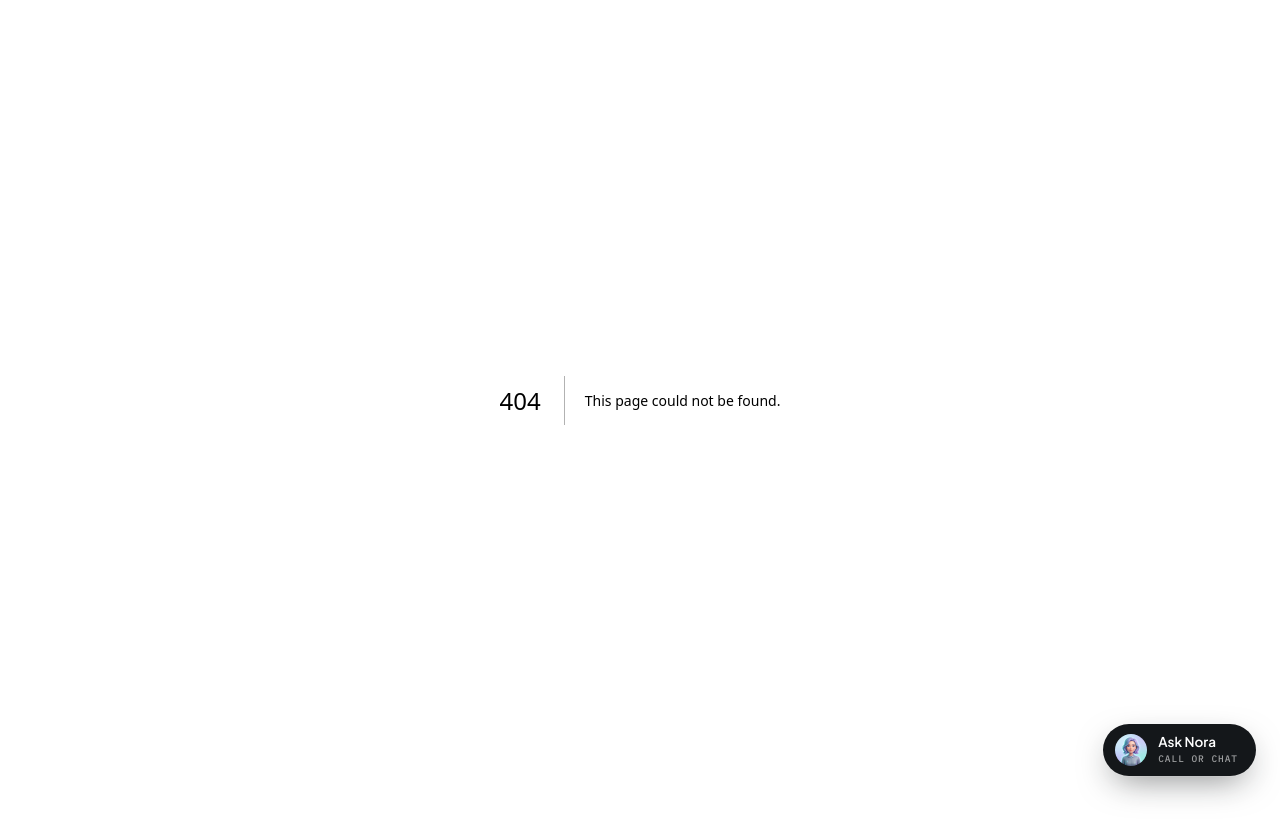
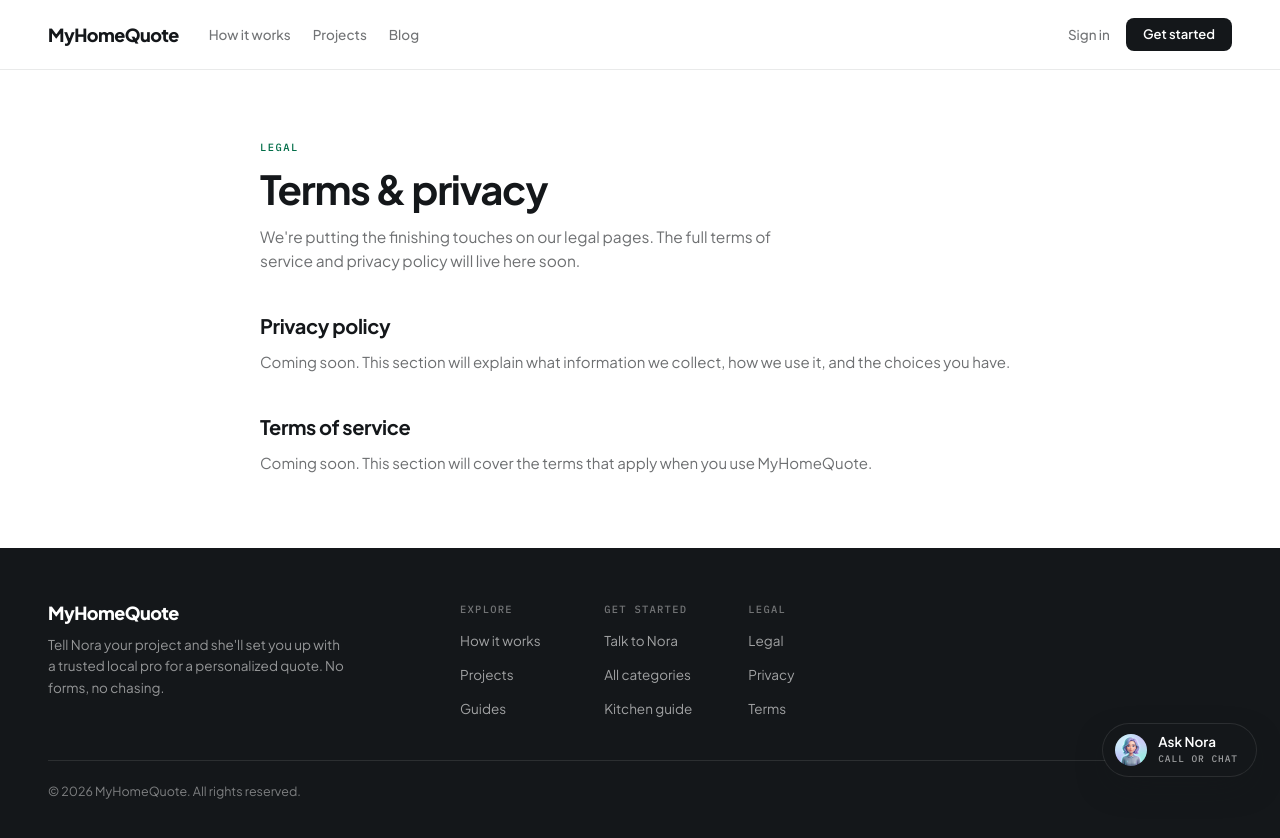
Before and after one commit to kethrin07/HomeCrew, a Next.js app: page /legal in a window 1280 px wide. Before the commit this address had no page. Shown: the top 838 px of the page. Before the commit the page ends 800 px from the top, so only its background shows below. Built offline with nearby package versions, Linux system fonts and the light colour scheme.

Commit message:
added footer and modified bottom cta

```diff
--- a/app/categories/page.tsx
+++ b/app/categories/page.tsx
@@ -1,8 +1,8 @@
-import Link from "next/link";
 import type { Metadata } from "next";
 import { Header } from "@/components/Header";
 import { Footer } from "@/components/Footer";
 import { JsonLd } from "@/components/JsonLd";
+import { AskNora } from "@/components/AskNora";
 import { CATEGORY_GROUPS } from "@/lib/categories";
 
 const SITE_URL = "https://homecrew.com";
@@ -60,10 +60,11 @@ export default function CategoriesPage() {
                 </div>
                 <div className="grid grid-cols-2 gap-[12px] sm:grid-cols-3 lg:grid-cols-4">
                   {group.items.map((item) => (
-                    <Link
+                    <AskNora
                       key={item.name}
-                      href={`/nora?q=${encodeURIComponent(item.name)}`}
-                      className="group flex items-center gap-3 rounded-xl border border-line px-4 py-[15px] transition-shadow hover:shadow-card"
+                      seed={item.name}
+                      ariaLabel={`Ask Nora about ${item.name}`}
+                      className="group flex w-full items-center gap-3 rounded-xl border border-line px-4 py-[15px] text-left transition-shadow hover:shadow-card"
                     >
                       <span
                         aria-hidden="true"
@@ -77,7 +78,7 @@ export default function CategoriesPage() {
                       <span className="font-mono text-[13px] leading-none text-ink/30 transition-colors group-hover:text-accent-link">
                         →
                       </span>
-                    </Link>
+                    </AskNora>
                   ))}
                 </div>
               </div>
@@ -89,12 +90,11 @@ export default function CategoriesPage() {
               Tell Nora what you&apos;re dreaming up and she&apos;ll take it from
               there, with no forms and no call list.
             </div>
-            <Link
-              href="/nora"
+            <AskNora
               className="w-full flex-none rounded-[10px] bg-accent px-[22px] py-[14px] text-center text-[14.5px] font-semibold leading-[1.2] text-white hover:text-white sm:w-auto"
             >
               Start with Nora
-            </Link>
+            </AskNora>
           </div>
         </div>
       </section>
--- a/app/guides/kitchen-30k/page.tsx
+++ b/app/guides/kitchen-30k/page.tsx
@@ -2,6 +2,7 @@ import Link from "next/link";
 import type { Metadata } from "next";
 import { Placeholder } from "@/components/Placeholder";
 import { JsonLd } from "@/components/JsonLd";
+import { AskNora } from "@/components/AskNora";
 
 const SITE_URL = "https://homecrew.com";
 const GUIDE_PATH = "/guides/kitchen-30k";
@@ -67,12 +68,11 @@ export default function GuidePage() {
         <Link href="/" className="text-[17px] font-extrabold leading-none tracking-[-.03em] text-ink hover:text-ink">
           MyHomeQuote <span className="font-medium text-ink/45">Guides</span>
         </Link>
-        <Link
-          href="/nora"
+        <AskNora
           className="rounded-lg bg-ink px-[15px] py-[9px] text-[12.5px] font-semibold leading-none text-white hover:text-white"
         >
           Get matched
-        </Link>
+        </AskNora>
       </header>
 
       {/* Reading progress */}
@@ -193,12 +193,11 @@ export default function GuidePage() {
                 Nora will price it around your home and ZIP, never a national average.
               </div>
             </div>
-            <Link
-              href="/nora"
+            <AskNora
               className="w-full flex-none rounded-[9px] bg-white px-5 py-[13px] text-center text-[13.5px] font-semibold leading-none text-ink hover:text-ink sm:w-auto"
             >
               Ask Nora
-            </Link>
+            </AskNora>
           </div>
 
           {/* Keep reading */}
--- /dev/null
+++ b/app/legal/page.tsx
@@ -0,0 +1,59 @@
+import type { Metadata } from "next";
+import { Header } from "@/components/Header";
+import { Footer } from "@/components/Footer";
+
+export const metadata: Metadata = {
+  title: "Legal",
+  description:
+    "MyHomeQuote's terms of service and privacy policy. Full content coming soon.",
+  // Placeholder for now, so keep it out of search until the real content lands.
+  robots: { index: false, follow: true },
+  alternates: { canonical: "/legal" },
+};
+
+export default function LegalPage() {
+  return (
+    <main className="w-full bg-white">
+      <Header />
+
+      <section className="px-5 py-14 sm:px-8 sm:py-[72px] lg:px-12">
+        <div className="mx-auto flex w-full max-w-[760px] flex-col gap-10">
+          <div className="flex flex-col gap-[14px]">
+            <div className="font-mono text-[10.5px] font-medium uppercase leading-none tracking-[.14em] text-accent-link">
+              Legal
+            </div>
+            <h1 className="balance m-0 text-[30px] font-bold leading-[1.1] tracking-[-.032em] text-ink sm:text-[40px]">
+              Terms &amp; privacy
+            </h1>
+            <p className="pretty m-0 max-w-[520px] text-[15.5px] font-normal leading-[1.6] text-ink/[.62]">
+              We&apos;re putting the finishing touches on our legal pages. The full
+              terms of service and privacy policy will live here soon.
+            </p>
+          </div>
+
+          <div id="privacy" className="flex scroll-mt-24 flex-col gap-3">
+            <h2 className="m-0 text-[20px] font-bold leading-[1.2] tracking-[-.02em] text-ink">
+              Privacy policy
+            </h2>
+            <p className="m-0 text-[15px] font-normal leading-[1.65] text-ink/[.62]">
+              Coming soon. This section will explain what information we collect,
+              how we use it, and the choices you have.
+            </p>
+          </div>
+
+          <div id="terms" className="flex scroll-mt-24 flex-col gap-3">
+            <h2 className="m-0 text-[20px] font-bold leading-[1.2] tracking-[-.02em] text-ink">
+              Terms of service
+            </h2>
+            <p className="m-0 text-[15px] font-normal leading-[1.65] text-ink/[.62]">
+              Coming soon. This section will cover the terms that apply when you
+              use MyHomeQuote.
+            </p>
+          </div>
+        </div>
+      </section>
+
+      <Footer />
+    </main>
+  );
+}
--- a/app/nora/page.tsx
+++ b/app/nora/page.tsx
@@ -1,28 +1,14 @@
-import type { Metadata } from "next";
-import { Header } from "@/components/Header";
-import { NoraFlow } from "@/components/nora/NoraFlow";
+import { redirect } from "next/navigation";
 
-export const metadata: Metadata = {
-  title: "Nora · MyHomeQuote",
-  description:
-    "Nora collects the details and hands you to a real expert who calls you back with a personalized quote.",
-};
-
-export default async function NoraPage({
-  searchParams,
-}: {
-  searchParams: Promise<{ q?: string }>;
-}) {
-  const { q } = await searchParams;
-
-  return (
-    <main className="min-h-screen bg-canvas">
-      <div className="mx-auto max-w-[1180px] bg-white sm:mt-8 sm:rounded-t-[10px] sm:border sm:border-b-0 sm:border-line">
-        <Header />
-      </div>
-      <div className="mx-auto max-w-[1180px] bg-surface sm:rounded-b-[10px] sm:border sm:border-t-0 sm:border-line sm:shadow-card">
-        <NoraFlow seed={q} />
-      </div>
-    </main>
-  );
+/**
+ * The dedicated /nora page has been removed in favour of the always-available
+ * floating chat widget (components/NoraChat.tsx). Visiting /nora sends people
+ * home; entry points across the site open the widget instead.
+ *
+ * The full three-panel intake design is preserved for reference in
+ * components/nora/NoraFlow.tsx (currently unused). Restore this page by
+ * rendering <NoraFlow /> here if the standalone experience is ever wanted again.
+ */
+export default function NoraPage() {
+  redirect("/");
 }
--- a/app/page.tsx
+++ b/app/page.tsx
@@ -5,6 +5,7 @@ import { Footer } from "@/components/Footer";
 import { Placeholder } from "@/components/Placeholder";
 import { NoraComposer } from "@/components/NoraComposer";
 import { BeforeAfter } from "@/components/BeforeAfter";
+import { AskNora } from "@/components/AskNora";
 
 const STEPS = [
   {
@@ -175,12 +176,11 @@ export default function HomePage() {
               Pick a time that suits you and get a written quote, with zero pressure
               to commit until you&apos;re good and ready.
             </div>
-            <Link
-              href="/nora"
+            <AskNora
               className="w-full flex-none rounded-[10px] bg-accent px-[22px] py-[14px] text-center text-[14.5px] font-semibold leading-[1.2] text-white hover:text-white sm:w-auto"
             >
               Start with Nora
-            </Link>
+            </AskNora>
           </div>
         </div>
       </section>
@@ -200,10 +200,11 @@ export default function HomePage() {
           </div>
           <div className="grid grid-cols-2 gap-[14px] lg:grid-cols-4">
             {CATEGORIES.map((c) => (
-              <Link
-                href="/nora"
+              <AskNora
                 key={c.name}
-                className="overflow-hidden rounded-xl border border-line transition-shadow hover:shadow-card"
+                seed={c.name}
+                ariaLabel={`Ask Nora about ${c.name}`}
+                className="block w-full overflow-hidden rounded-xl border border-line text-left transition-shadow hover:shadow-card"
               >
                 <Placeholder src={c.img} alt={c.name} className="h-[132px]" />
                 <div className="px-4 py-[14px]">
@@ -211,7 +212,7 @@ export default function HomePage() {
                     {c.name}
                   </div>
                 </div>
-              </Link>
+              </AskNora>
             ))}
           </div>
         </div>
@@ -324,31 +325,61 @@ export default function HomePage() {
         </div>
       </section>
 
-      {/* Dark CTA */}
-      <section className="bg-ink px-5 py-14 sm:px-8 sm:py-[56px] lg:px-12">
-        <div className="mx-auto flex w-full max-w-[1200px] flex-col items-start justify-between gap-8 sm:flex-row sm:items-center sm:gap-10">
-          <div className="flex flex-col gap-3">
-            <h2 className="m-0 max-w-[520px] text-[27px] font-bold leading-[1.12] tracking-[-.03em] text-white sm:text-[34px]">
+      {/* Bottom CTA */}
+      <section className="bg-white px-5 pb-12 pt-12 sm:px-8 sm:pb-14 sm:pt-14 lg:px-12 lg:pt-20">
+        <div className="mx-auto w-full max-w-[1200px]">
+          <div className="relative rounded-[24px] bg-canvas shadow-[0_18px_55px_-12px_rgba(20,23,26,0.45)]">
+            <div className="grid grid-cols-1 lg:grid-cols-2">
+              {/* Copy */}
+              <div className="flex flex-col gap-4 px-7 py-8 sm:px-12 sm:py-10 lg:py-12">
+                <div className="font-mono text-[10.5px] font-medium uppercase leading-none tracking-[.14em] text-accent-link">
+                  Ready when you are
+                </div>
+                <h2 className="balance m-0 max-w-[420px] text-[27px] font-bold leading-[1.12] tracking-[-.03em] text-ink sm:text-[34px]">
                   Still just dreaming about it? Come say hi.
                 </h2>
-            <p className="m-0 max-w-[440px] text-[15px] font-normal leading-[1.6] text-white/[.66]">
+                <p className="pretty m-0 max-w-[400px] text-[15px] font-normal leading-[1.6] text-ink/[.62]">
                   Nora will happily help you scope it and price it, then leave you be
                   until you&apos;re ready. No pressure, ever.
                 </p>
-          </div>
-          <div className="flex w-full flex-col gap-[10px] sm:w-auto sm:flex-none sm:flex-row">
-            <Link
-              href="/nora"
-              className="rounded-[10px] bg-white px-[22px] py-[15px] text-center text-[14.5px] font-semibold leading-none text-ink hover:text-ink"
+                <div className="mt-1 flex flex-col gap-[10px] sm:flex-row">
+                  <AskNora
+                    className="inline-flex items-center justify-center gap-2 rounded-full bg-accent px-[24px] py-[14px] text-[14.5px] font-semibold leading-none text-white transition-transform hover:scale-[1.02] hover:text-white"
                   >
                     Start a chat
-            </Link>
-            <Link
-              href="/nora"
-              className="rounded-[10px] border border-white/[.28] bg-transparent px-[22px] py-[15px] text-center text-[14.5px] font-semibold leading-none text-white hover:text-white"
+                    <span aria-hidden="true">→</span>
+                  </AskNora>
+                  <AskNora
+                    mode="home"
+                    className="inline-flex items-center justify-center rounded-full border border-ink/15 px-[24px] py-[14px] text-[14.5px] font-semibold leading-none text-ink transition-colors hover:border-ink/40 hover:text-ink"
                   >
                     Talk to Nora
-            </Link>
+                  </AskNora>
+                </div>
+              </div>
+
+              {/* Mobile image: contained inside the card */}
+              <div className="flex justify-center px-7 pb-8 lg:hidden">
+                <Image
+                  src="/images/bottom-cta.png"
+                  alt="Planning a home project with Nora"
+                  width={420}
+                  height={360}
+                  className="h-auto w-full max-w-[260px] object-contain"
+                />
+              </div>
+            </div>
+
+            {/* Desktop image: full (uncropped) and rising above the card's top edge */}
+            <div className="pointer-events-none absolute bottom-0 right-2 hidden h-[calc(100%+40px)] w-[40%] lg:block xl:right-6">
+              <Image
+                src="/images/bottom-cta.png"
+                alt="Planning a home project with Nora"
+                fill
+                sizes="600px"
+                className="object-contain object-bottom"
+              />
+            </div>
           </div>
         </div>
       </section>
--- /dev/null
+++ b/components/AskNora.tsx
@@ -0,0 +1,36 @@
+"use client";
+
+import type { ReactNode } from "react";
+
+/**
+ * Opens the floating Nora chat widget (see NoraChat) via the `nora:open` event.
+ * Used for CTAs that used to link to the /nora page, which has been removed in
+ * favour of the always-available widget. Pass `seed` to start the conversation
+ * with a message, or mode="home" to land on the call-first screen.
+ */
+export function AskNora({
+  children,
+  className,
+  seed,
+  mode = "chat",
+  ariaLabel,
+}: {
+  children: ReactNode;
+  className?: string;
+  seed?: string;
+  mode?: "chat" | "home";
+  ariaLabel?: string;
+}) {
+  const open = () =>
+    window.dispatchEvent(
+      new CustomEvent("nora:open", {
+        detail: { mode, ...(seed ? { seed } : {}) },
+      }),
+    );
+
+  return (
+    <button type="button" onClick={open} aria-label={ariaLabel} className={className}>
+      {children}
+    </button>
+  );
+}
--- a/components/Footer.tsx
+++ b/components/Footer.tsx
@@ -1,16 +1,88 @@
-const LINKS = ["For pros", "Careers", "Trust & safety", "Privacy", "© 2026"];
+import Link from "next/link";
+import { AskNora } from "@/components/AskNora";
+
+// Footer navigation. Groups link to real pages and to homepage sections.
+// An href of "nora" is a special action that opens the floating chat widget.
+const COLUMNS: { title: string; links: { label: string; href: string }[] }[] = [
+  {
+    title: "Explore",
+    links: [
+      { label: "How it works", href: "/#how" },
+      { label: "Projects", href: "/#categories" },
+      { label: "Guides", href: "/#blog" },
+    ],
+  },
+  {
+    title: "Get started",
+    links: [
+      { label: "Talk to Nora", href: "nora" },
+      { label: "All categories", href: "/categories" },
+      { label: "Kitchen guide", href: "/guides/kitchen-30k" },
+    ],
+  },
+  {
+    title: "Legal",
+    links: [
+      { label: "Legal", href: "/legal" },
+      { label: "Privacy", href: "/legal#privacy" },
+      { label: "Terms", href: "/legal#terms" },
+    ],
+  },
+];
 
 export function Footer() {
   return (
-    <footer className="border-t border-line px-5 py-[34px] sm:px-8 lg:px-12">
-      <div className="mx-auto flex w-full max-w-[1200px] flex-wrap items-center justify-between gap-4">
-        <div className="text-[15px] font-extrabold leading-none tracking-[-.03em] text-ink">
-          MyHomeQuote
+    <footer className="bg-ink px-5 py-12 sm:px-8 sm:py-14 lg:px-12">
+      <div className="mx-auto flex w-full max-w-[1200px] flex-col gap-10">
+        <div className="flex flex-col gap-10 sm:flex-row sm:gap-20 lg:gap-28">
+          {/* Brand */}
+          <div className="flex max-w-[300px] flex-col gap-3">
+            <div className="text-[18px] font-extrabold leading-none tracking-[-.03em] text-white">
+              MyHomeQuote
+            </div>
+            <p className="text-[13.5px] leading-[1.6] text-white/55">
+              Tell Nora your project and she&apos;ll set you up with a trusted
+              local pro for a personalized quote. No forms, no chasing.
+            </p>
+          </div>
+
+          {/* Link columns */}
+          <div className="grid grid-cols-2 gap-8 sm:grid-cols-3 sm:gap-14">
+            {COLUMNS.map((col) => (
+              <div key={col.title} className="flex flex-col gap-3.5">
+                <div className="font-mono text-[10.5px] font-medium uppercase leading-none tracking-[.12em] text-white/40">
+                  {col.title}
+                </div>
+                <ul className="flex flex-col gap-2.5">
+                  {col.links.map((l) =>
+                    l.href === "nora" ? (
+                      <li key={l.label}>
+                        <AskNora className="text-[13.5px] leading-none text-white/60 transition-colors hover:text-accent">
+                          {l.label}
+                        </AskNora>
+                      </li>
+                    ) : (
+                      <li key={l.label}>
+                        <Link
+                          href={l.href}
+                          className="text-[13.5px] leading-none text-white/60 transition-colors hover:text-accent"
+                        >
+                          {l.label}
+                        </Link>
+                      </li>
+                    ),
+                  )}
+                </ul>
+              </div>
+            ))}
+          </div>
         </div>
-        <div className="flex flex-wrap gap-x-6 gap-y-2 text-[12.5px] font-normal leading-none text-ink/50">
-          {LINKS.map((l) => (
-            <span key={l}>{l}</span>
-          ))}
+
+        {/* Bottom bar */}
+        <div className="border-t border-white/10 pt-6">
+          <div className="text-[12.5px] leading-none text-white/45">
+            © 2026 MyHomeQuote. All rights reserved.
+          </div>
         </div>
       </div>
     </footer>
--- a/components/Header.tsx
+++ b/components/Header.tsx
@@ -1,4 +1,5 @@
 import Link from "next/link";
+import { AskNora } from "@/components/AskNora";
 
 const NAV = [
   { label: "How it works", href: "/#how" },
@@ -47,16 +48,14 @@ export function Header({ variant = "default" }: { variant?: "default" | "onDark"
           </nav>
         </div>
         <div className="flex items-center gap-3 sm:gap-4">
-          <Link
-            href="/nora"
+          <AskNora
             className={`hidden text-[13.5px] font-medium leading-none sm:inline ${
               onDark ? "text-white/80 hover:text-white" : "text-ink/60 hover:text-ink"
             }`}
           >
             Sign in
-          </Link>
-          <Link
-            href="/nora"
+          </AskNora>
+          <AskNora
             className={`rounded-lg px-[17px] py-[10px] text-[13px] font-semibold leading-none ${
               onDark
                 ? "bg-white text-ink hover:text-ink"
@@ -64,7 +63,7 @@ export function Header({ variant = "default" }: { variant?: "default" | "onDark"
             }`}
           >
             Get started
-          </Link>
+          </AskNora>
         </div>
       </div>
     </header>
--- a/components/NoraComposer.tsx
+++ b/components/NoraComposer.tsx
@@ -1,26 +1,32 @@
 "use client";
 
 import Image from "next/image";
-import { useRouter } from "next/navigation";
 import { useNoraChat } from "@/lib/nora";
 
 const CHIPS = ["Kitchen refresh", "Roof leak", "Bathroom remodel"];
 
 /**
  * Hero chat composer (design 1a / 1d). The homeowner can type a project,
- * tap a chip, or hit "Ask Nora", any of which pushes them into the Nora flow.
+ * tap a chip, or hit "Ask Nora", any of which opens the floating Nora widget.
  */
 export function NoraComposer() {
-  const router = useRouter();
   const { input, setInput } = useNoraChat();
 
   const go = (seed?: string) => {
     const q = (seed ?? input).trim();
-    router.push(q ? `/nora?q=${encodeURIComponent(q)}` : "/nora");
+    window.dispatchEvent(
+      new CustomEvent("nora:open", {
+        detail: { mode: "chat", ...(q ? { seed: q } : {}) },
+      }),
+    );
+    setInput("");
   };
 
-  // TODO(elevenlabs): start the voice agent here instead of routing to chat.
-  const talk = () => go();
+  // TODO(elevenlabs): start the voice agent here instead of opening chat.
+  const talk = () =>
+    window.dispatchEvent(
+      new CustomEvent("nora:open", { detail: { mode: "home" } }),
+    );
 
   return (
     <div className="max-w-[510px] rounded-[18px] border-[1.5px] border-accent/40 bg-white p-[18px] shadow-composer">
```
Also changed, not shown: public/images/bottom-cta.png (added). Lines whose indentation alone changed are shown as unchanged.
